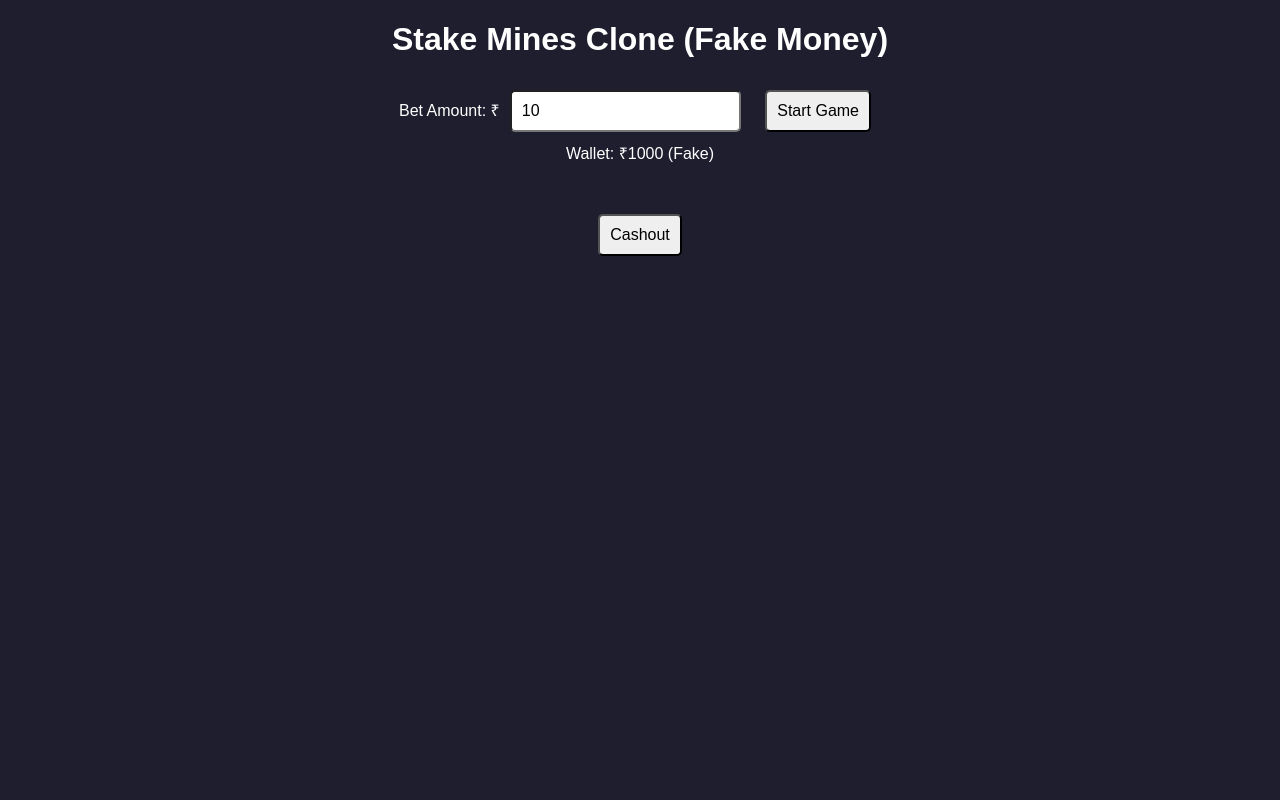
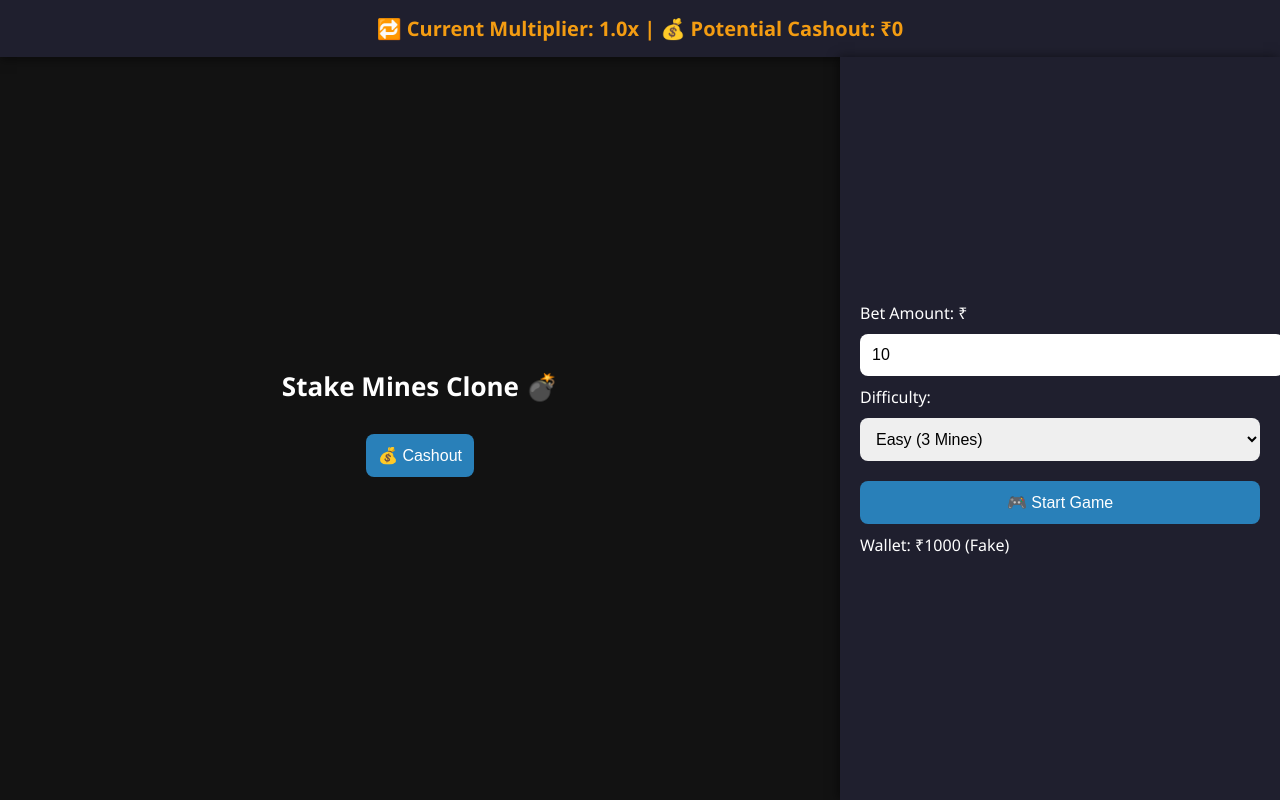
Before and after one commit to LMKWHENUINTHEMOOD/stake-mines-clone, a plain HTML site: page index.html in a window 1280 px wide. Drawn offline with Linux system fonts and the light colour scheme.

Commit message:
Update index.html

```diff
--- a/index.html
+++ b/index.html
@@ -6,17 +6,49 @@
   <title>Stake Mines Clone</title>
   <style>
     body {
-      background-color: #1e1e2f;
-      color: white;
-      font-family: Arial, sans-serif;
+      background-color: #121212;
+      color: #ffffff;
+      font-family: 'Segoe UI', Tahoma, Geneva, Verdana, sans-serif;
+      margin: 0;
+      display: flex;
+      flex-direction: column;
+      height: 100vh;
+      overflow: hidden;
+    }
+    .top-bar {
+      background-color: #1f1f2e;
+      padding: 15px;
       text-align: center;
+      font-size: 20px;
+      font-weight: bold;
+      color: #f39c12;
+      box-shadow: 0 2px 10px rgba(0,0,0,0.5);
+    }
+    .container {
+      display: flex;
+      flex: 1;
+    }
+    .game-area {
+      flex: 2;
+      display: flex;
+      flex-direction: column;
+      justify-content: center;
+      align-items: center;
+      padding: 20px;
+    }
+    .sidebar {
+      flex: 1;
+      background-color: #1f1f2e;
+      padding: 20px;
+      display: flex;
+      flex-direction: column;
+      justify-content: center;
+      box-shadow: -2px 0 10px rgba(0, 0, 0, 0.5);
     }
     .grid {
       display: grid;
       grid-template-columns: repeat(5, 60px);
       gap: 10px;
-      justify-content: center;
-      margin: 20px;
     }
     .tile {
       width: 60px;
@@ -27,43 +59,86 @@
       align-items: center;
       cursor: pointer;
       font-size: 24px;
-      border-radius: 5px;
+      border-radius: 10px;
+      transition: transform 0.6s, background-color 0.3s;
+      transform-style: preserve-3d;
+    }
+    .tile.revealed {
+      transform: rotateY(180deg);
     }
     .tile.safe {
-      background-color: #2ecc71;
+      background-color: #27ae60;
     }
     .tile.mine {
-      background-color: #e74c3c;
+      background-color: #c0392b;
     }
-    button, input {
-      margin: 10px;
-      padding: 10px;
+    button, input, select {
+      margin: 10px 0;
+      padding: 12px;
       font-size: 16px;
-      border-radius: 5px;
+      border-radius: 8px;
+      border: none;
+      outline: none;
+    }
+    button {
+      background-color: #2980b9;
+      color: white;
+      cursor: pointer;
+      transition: background-color 0.3s;
+    }
+    button:hover {
+      background-color: #3498db;
+    }
+    input, select {
+      width: 100%;
     }
     #status {
       margin-top: 20px;
-      font-size: 20px;
+      font-size: 18px;
+      text-align: center;
+    }
+    h1 {
+      font-size: 26px;
+      margin-bottom: 20px;
+    }
+    label {
+      font-size: 16px;
     }
   </style>
 </head>
 <body>
-  <h1>Stake Mines Clone (Fake Money)</h1>
-  <label>Bet Amount: ₹<input type="number" id="betAmount" min="1" value="10"></label>
-  <button onclick="startGame()">Start Game</button>
-  <div id="wallet">Wallet: ₹1000 (Fake)</div>
-  <div class="grid" id="grid"></div>
-  <button onclick="cashOut()">Cashout</button>
-  <div id="status"></div>
+  <div class="top-bar">
+    🔁 Current Multiplier: <span id="multiplier">1.0x</span> | 💰 Potential Cashout: ₹<span id="potentialCashout">0</span>
+  </div>
+  <div class="container">
+    <div class="game-area">
+      <h1>Stake Mines Clone 💣</h1>
+      <div class="grid" id="grid"></div>
+      <button onclick="cashOut()">💰 Cashout</button>
+      <div id="status"></div>
+    </div>
+    <div class="sidebar">
+      <label>Bet Amount: ₹<input type="number" id="betAmount" min="1" value="10"></label>
+      <label>Difficulty:
+        <select id="difficulty">
+          <option value="3">Easy (3 Mines)</option>
+          <option value="5">Medium (5 Mines)</option>
+          <option value="8">Hard (8 Mines)</option>
+        </select>
+      </label>
+      <button onclick="startGame()">🎮 Start Game</button>
+      <div id="wallet">Wallet: ₹1000 (Fake)</div>
+    </div>
+  </div>
 
   <!-- Sounds -->
-  <audio id="clickSound" src="https://www.fesliyanstudios.com/play-mp3/387" preload="auto"></audio>
-  <audio id="boomSound" src="https://www.fesliyanstudios.com/play-mp3/6678" preload="auto"></audio>
-  <audio id="cashoutSound" src="https://www.fesliyanstudios.com/play-mp3/6984" preload="auto"></audio>
+  <audio id="clickSound" src="https://freesound.org/data/previews/522/522033_1157887-lq.mp3" preload="auto"></audio>
+  <audio id="boomSound" src="https://freesound.org/data/previews/178/178100_285997-lq.mp3" preload="auto"></audio>
+  <audio id="cashoutSound" src="https://freesound.org/data/previews/341/341695_6244010-lq.mp3" preload="auto"></audio>
 
   <script>
     const gridSize = 5;
-    const minesCount = 3;
+    let minesCount = 3;
     let grid = [];
     let revealed = [];
     let gameOver = false;
@@ -75,8 +150,16 @@
     const boomSound = document.getElementById("boomSound");
     const cashoutSound = document.getElementById("cashoutSound");
 
+    function updateMultiplierDisplay() {
+      const multiplier = (1 + safeRevealed * (minesCount / 15)).toFixed(2);
+      const potential = Math.floor(bet * multiplier);
+      document.getElementById("multiplier").innerText = `${multiplier}x`;
+      document.getElementById("potentialCashout").innerText = potential;
+    }
+
     function startGame() {
       bet = parseInt(document.getElementById("betAmount").value);
+      minesCount = parseInt(document.getElementById("difficulty").value);
       if (bet > wallet || bet <= 0) {
         alert("Invalid bet amount.");
         return;
@@ -85,6 +168,8 @@
       wallet -= bet;
       document.getElementById("wallet").innerText = `Wallet: ₹${wallet} (Fake)`;
       document.getElementById("status").innerText = "";
+      document.getElementById("multiplier").innerText = "1.0x";
+      document.getElementById("potentialCashout").innerText = "0";
       gameOver = false;
       safeRevealed = 0;
       grid = Array.from({ length: gridSize }, () => Array(gridSize).fill("safe"));
@@ -111,6 +196,7 @@
           const tile = document.createElement("div");
           tile.classList.add("tile");
           if (revealed[row][col]) {
+            tile.classList.add("revealed");
             tile.classList.add(grid[row][col]);
             tile.innerHTML = grid[row][col] === "safe" ? "💎" : "💣";
           }
@@ -131,13 +217,14 @@
       } else {
         clickSound.play();
         safeRevealed++;
+        updateMultiplierDisplay();
       }
       drawGrid();
     }
 
     function cashOut() {
       if (gameOver || safeRevealed === 0) return;
-      const multiplier = 1 + safeRevealed * 0.2;
+      const multiplier = 1 + safeRevealed * (minesCount / 15);
       const winnings = Math.floor(bet * multiplier);
       wallet += winnings;
       document.getElementById("wallet").innerText = `Wallet: ₹${wallet} (Fake)`;
```
